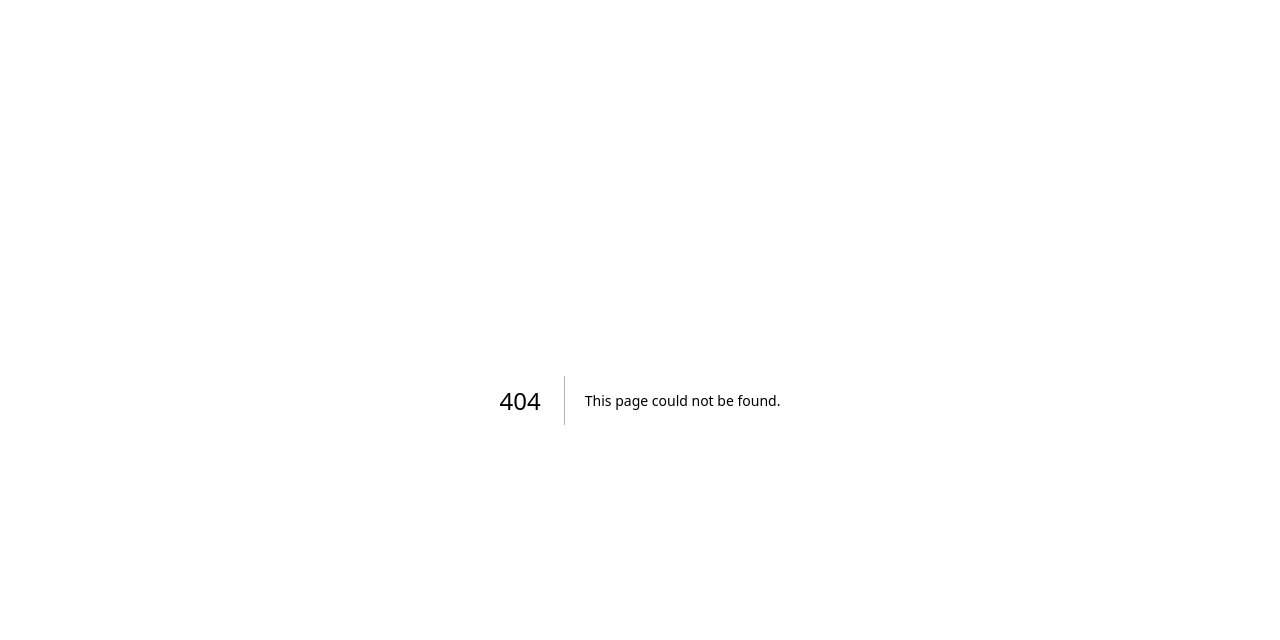
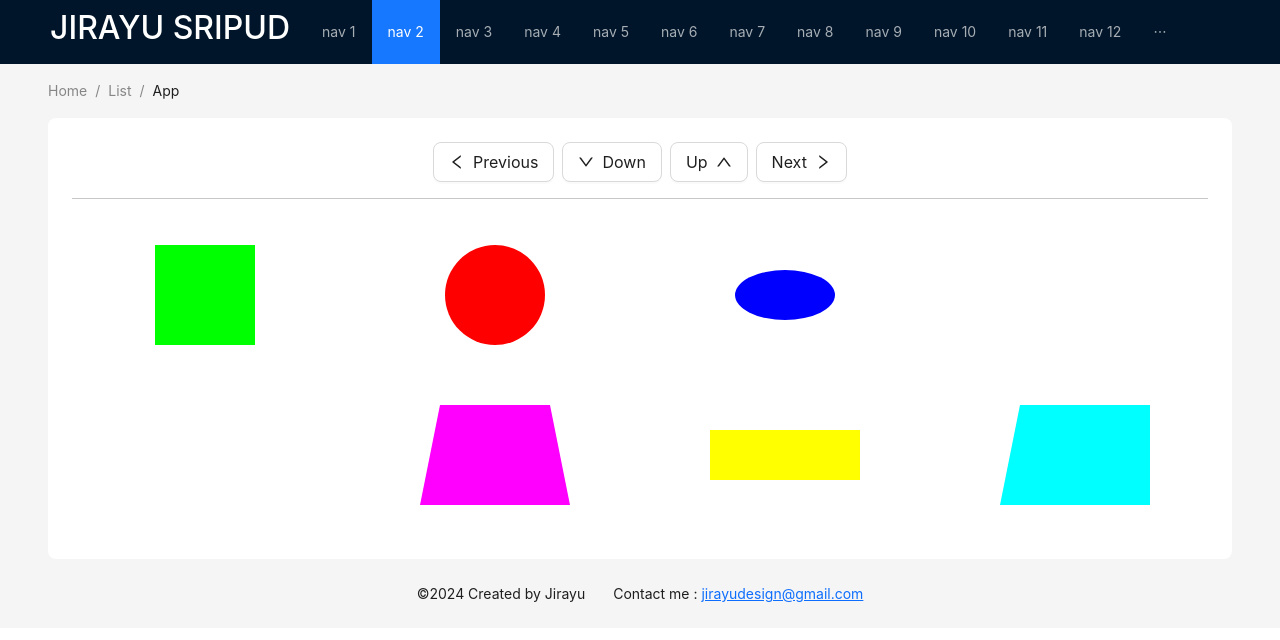
Before and after one commit to JirayuS7/testFrotend2, a Next.js app: page /sharp in a window 1280 px wide. Before the commit this address had no page. Shown: the top 640 px of the page. Built offline with nearby package versions, Linux system fonts and the light colour scheme.

Commit message:
First Push

```diff
--- a/src/app/globals.css
+++ /dev/null
@@ -1,107 +0,0 @@
-:root {
-  --max-width: 1100px;
-  --border-radius: 12px;
-  --font-mono: ui-monospace, Menlo, Monaco, "Cascadia Mono", "Segoe UI Mono",
-    "Roboto Mono", "Oxygen Mono", "Ubuntu Monospace", "Source Code Pro",
-    "Fira Mono", "Droid Sans Mono", "Courier New", monospace;
-
-  --foreground-rgb: 0, 0, 0;
-  --background-start-rgb: 214, 219, 220;
-  --background-end-rgb: 255, 255, 255;
-
-  --primary-glow: conic-gradient(
-    from 180deg at 50% 50%,
-    #16abff33 0deg,
-    #0885ff33 55deg,
-    #54d6ff33 120deg,
-    #0071ff33 160deg,
-    transparent 360deg
-  );
-  --secondary-glow: radial-gradient(
-    rgba(255, 255, 255, 1),
-    rgba(255, 255, 255, 0)
-  );
-
-  --tile-start-rgb: 239, 245, 249;
-  --tile-end-rgb: 228, 232, 233;
-  --tile-border: conic-gradient(
-    #00000080,
-    #00000040,
-    #00000030,
-    #00000020,
-    #00000010,
-    #00000010,
-    #00000080
-  );
-
-  --callout-rgb: 238, 240, 241;
-  --callout-border-rgb: 172, 175, 176;
-  --card-rgb: 180, 185, 188;
-  --card-border-rgb: 131, 134, 135;
-}
-
-@media (prefers-color-scheme: dark) {
-  :root {
-    --foreground-rgb: 255, 255, 255;
-    --background-start-rgb: 0, 0, 0;
-    --background-end-rgb: 0, 0, 0;
-
-    --primary-glow: radial-gradient(rgba(1, 65, 255, 0.4), rgba(1, 65, 255, 0));
-    --secondary-glow: linear-gradient(
-      to bottom right,
-      rgba(1, 65, 255, 0),
-      rgba(1, 65, 255, 0),
-      rgba(1, 65, 255, 0.3)
-    );
-
-    --tile-start-rgb: 2, 13, 46;
-    --tile-end-rgb: 2, 5, 19;
-    --tile-border: conic-gradient(
-      #ffffff80,
-      #ffffff40,
-      #ffffff30,
-      #ffffff20,
-      #ffffff10,
-      #ffffff10,
-      #ffffff80
-    );
-
-    --callout-rgb: 20, 20, 20;
-    --callout-border-rgb: 108, 108, 108;
-    --card-rgb: 100, 100, 100;
-    --card-border-rgb: 200, 200, 200;
-  }
-}
-
-* {
-  box-sizing: border-box;
-  padding: 0;
-  margin: 0;
-}
-
-html,
-body {
-  max-width: 100vw;
-  overflow-x: hidden;
-}
-
-body {
-  color: rgb(var(--foreground-rgb));
-  background: linear-gradient(
-      to bottom,
-      transparent,
-      rgb(var(--background-end-rgb))
-    )
-    rgb(var(--background-start-rgb));
-}
-
-a {
-  color: inherit;
-  text-decoration: none;
-}
-
-@media (prefers-color-scheme: dark) {
-  html {
-    color-scheme: dark;
-  }
-}
--- /dev/null
+++ b/src/app/globals.scss
@@ -0,0 +1,99 @@
+
+
+* {
+  box-sizing: border-box;
+  padding: 0;
+  margin: 0;
+}
+
+html,
+body {
+  max-width: 100vw;
+  overflow-x: hidden;
+}
+
+body {
+
+}
+
+a {
+  color: inherit;
+  text-decoration: none;
+}
+
+
+
+//  page sharp
+$width : 100px;
+
+.item-card {
+
+  position: relative;
+  margin: 30px auto;
+  animation: rotate 2s linear infinite;
+  cursor: pointer;
+}
+
+// 1
+.square {
+  width: $width ;
+  height: 100px;
+  background: #0f0;
+
+}
+// 2
+.circle {
+  width: $width ;
+  height: 100px;
+  border-radius: 50%;
+  background: #f00;
+
+}
+
+
+// 3
+.oval {
+  width: $width ;
+  height: 50px;
+  border-radius: 50%;
+  background: #00f;
+
+}
+// 4
+.trapezoid {
+  width: $width+50px ;
+  height: 0;
+  border-left: 20px solid transparent;
+  border-right: 20px solid transparent;
+  border-bottom: 100px solid #f0f;
+
+}
+
+// 5
+.rectangle {
+  width: $width+50px ;
+  height: 50px;
+  background: #ff0;
+
+}
+
+
+// 6
+.trapezium {
+  width: $width+50px ;
+  height: 0;
+  border-left: 20px solid transparent;
+  border-right:   20px solid  #0ff;
+  border-bottom: 100px solid #0ff;
+
+
+}
+
+// .trapezium2 {
+//   width: $width ;
+//   height: 0;
+//   border-left: 50px solid transparent;
+//   border-right: 50px solid transparent;
+//   border-top: 100px solid #0ff;
+
+// }
--- a/src/app/layout.tsx
+++ b/src/app/layout.tsx
@@ -1,7 +1,7 @@
 import type { Metadata } from "next";
 import { Inter } from "next/font/google";
-import "./globals.css";
-
+import "./globals.scss";
+import 'bootstrap/dist/css/bootstrap.min.css';
 const inter = Inter({ subsets: ["latin"] });
 
 export const metadata: Metadata = {
@@ -16,7 +16,10 @@ export default function RootLayout({
 }>) {
   return (
     <html lang="en">
-      <body className={inter.className}>{children}</body>
+      <body  >
+
+
+        {children}</body>
     </html>
   );
 }
--- /dev/null
+++ b/src/app/layoutInner.tsx
@@ -0,0 +1,54 @@
+
+'use client'
+import { Breadcrumb, Layout, Menu, theme } from 'antd';
+import Link from 'next/link';
+
+const { Header, Content, Footer } = Layout;
+
+const items = new Array(15).fill(null).map((_, index) => ({
+    key: index + 1,
+    label: `nav ${index + 1}`,
+}));
+
+export default function LayoutInner({children}:  {
+    children :  React.ReactNode
+}) {
+    const {
+        token: { colorBgContainer, borderRadiusLG },
+    } = theme.useToken();
+
+    return (
+        <Layout>
+            <Header style={{ display: 'flex', alignItems: 'center' }}>
+               <h1  className='text-white h2 me-3'>JIRAYU SRIPUD</h1>
+                <Menu
+                    theme="dark"
+                    mode="horizontal"
+                    defaultSelectedKeys={['2']}
+                    items={items}
+                    style={{ flex: 1, minWidth: 0 }}
+                />
+            </Header>
+            <Content style={{ padding: '0 48px' }}>
+                <Breadcrumb style={{ margin: '16px 0' }}>
+                    <Breadcrumb.Item>Home</Breadcrumb.Item>
+                    <Breadcrumb.Item>List</Breadcrumb.Item>
+                    <Breadcrumb.Item>App</Breadcrumb.Item>
+                </Breadcrumb>
+                <div
+                    style={{
+                        background: colorBgContainer,
+                        minHeight: 280,
+                        padding: 24,
+                        borderRadius: borderRadiusLG,
+                    }}
+                >
+                    {children}
+                </div>
+            </Content>
+            <Footer style={{ textAlign: 'center' }}>
+                 ©{new Date().getFullYear()} Created by Jirayu     <span className='ms-4'> Contact me :</span> <a href="mail@jirayudesign@gmail.com">jirayudesign@gmail.com</a>
+            </Footer>
+        </Layout>
+    );
+};
--- /dev/null
+++ b/src/app/sharp/page.tsx
@@ -0,0 +1,218 @@
+"use client";
+import { Breadcrumb, Button, Flex, Layout, Menu, theme } from "antd";
+import LayoutInner from "../layoutInner";
+import {
+  DownloadOutlined,
+  DownOutlined,
+  RightOutlined,
+  LeftOutlined,
+  UpOutlined,
+} from "@ant-design/icons";
+import { useEffect, useState } from "react";
+
+const sharpData = [
+  {
+    id: 1,
+    name: "square",
+    type: "square",
+  },
+  {
+    id: 2,
+    name: "circle",
+    type: "circle",
+  },
+
+  {
+    id: 3,
+    name: "oval",
+    type: "oval",
+  },
+  {
+    id: 4,
+    name: "trapezoid",
+    type: "trapezoid",
+  },
+  {
+    id: 5,
+    name: "rectangle",
+    type: "rectangle",
+  },
+  {
+    id: 6,
+    name: "trapezium",
+    type: "trapezium",
+  },
+];
+
+export default function SharpPage() {
+  const [sharps, setSharps] = useState(sharpData);
+  const [positions, setPosition] = useState({
+    row1: "justify-content-start",
+    row2: "justify-content-end",
+  });
+
+  //    control functions
+  function Next() {
+    const last = sharps[sharps.length - 1];
+    const newOrder = sharps.slice(0, sharps.length - 1);
+    newOrder.unshift(last);
+
+    setSharps(newOrder);
+  }
+
+  function Previous() {
+    const first = sharps[0];
+    const newOrder = sharps.slice(1, sharps.length);
+    newOrder.push(first);
+
+    setSharps(newOrder);
+  }
+
+  async function RanDom() {
+    const newOrder = sharps.sort(() => Math.random() - 0.5);
+    await setSharps(newOrder);
+  }
+
+  function ChangePosition() {
+    if (positions.row1 === "justify-content-start") {
+      setPosition({
+        row1: "justify-content-end",
+        row2: "justify-content-start",
+      });
+    } else {
+      setPosition({
+        row1: "justify-content-start",
+        row2: "justify-content-end",
+      });
+    }
+  }
+
+  //  end  control functions
+
+  const Control = () => {
+    const size = "large";
+
+    return (
+      <Flex gap="small" align="center" vertical>
+        <Flex gap="small" wrap align="center">
+          <Button
+            icon={<LeftOutlined />}
+            size={size}
+            iconPosition="start"
+            onClick={() => {
+              Previous();
+            }}
+          >
+            Previous
+          </Button>
+
+          <Button
+            icon={<DownOutlined />}
+            size={size}
+            iconPosition="start"
+            onClick={() => {
+              ChangePosition();
+            }}
+          >
+            Down
+          </Button>
+          <Button
+            icon={<UpOutlined />}
+            size={size}
+            iconPosition="end"
+            onClick={() => {
+              ChangePosition();
+            }}
+          >
+            Up
+          </Button>
+          <Button
+            icon={<RightOutlined />}
+            size={size}
+            iconPosition="end"
+            onClick={() => {
+              Next();
+            }}
+          >
+            Next
+          </Button>
+        </Flex>
+      </Flex>
+    );
+  };
+
+  const SharpCard = () => {
+    const SharpCardItem = ({
+      sharpType,
+      title,
+    }: {
+      sharpType: string;
+      title: string;
+    }) => {
+      return (
+        <>
+          <div
+            className={`text-center   cursor-pointer  item-card ` + sharpType}
+            onClick={() => {
+              RanDom();
+            }}
+          ></div>
+        </>
+      );
+    };
+
+    const SharpList1 = () => {
+      return (
+        sharps &&
+        sharps.slice(0, 3).map((item, index) => {
+          return (
+            <div
+              className="col-3 align-self-center align-item-center"
+              key={index}
+            >
+              <SharpCardItem sharpType={item.type} title={item.name} />
+            </div>
+          );
+        })
+      );
+    };
+
+    const SharpList2 = () => {
+      return (
+        sharps &&
+        sharps.slice(3, 6).map((item, index) => {
+          return (
+            <div
+              className="col-3 align-self-center align-item-center"
+              key={index}
+            >
+              <SharpCardItem sharpType={item.type} title={item.name} />
+            </div>
+          );
+        })
+      );
+    };
+
+    return (
+      <>
+        <div className={"row " + positions.row1}>
+          <SharpList1 />
+        </div>
+
+        <div className={"row  " + positions.row2}>
+          <SharpList2 />
+        </div>
+      </>
+    );
+  };
+
+  return (
+    <Layout>
+      <LayoutInner>
+        <Control />
+        <hr />
+        <SharpCard />
+      </LayoutInner>
+    </Layout>
+  );
+}
```
Also changed, not shown: package.json (+7 -3 lines), src/app/page.module.scss (renamed from src/app/page.module.css), 1 other file (tests, documents, lock files or other folders).
